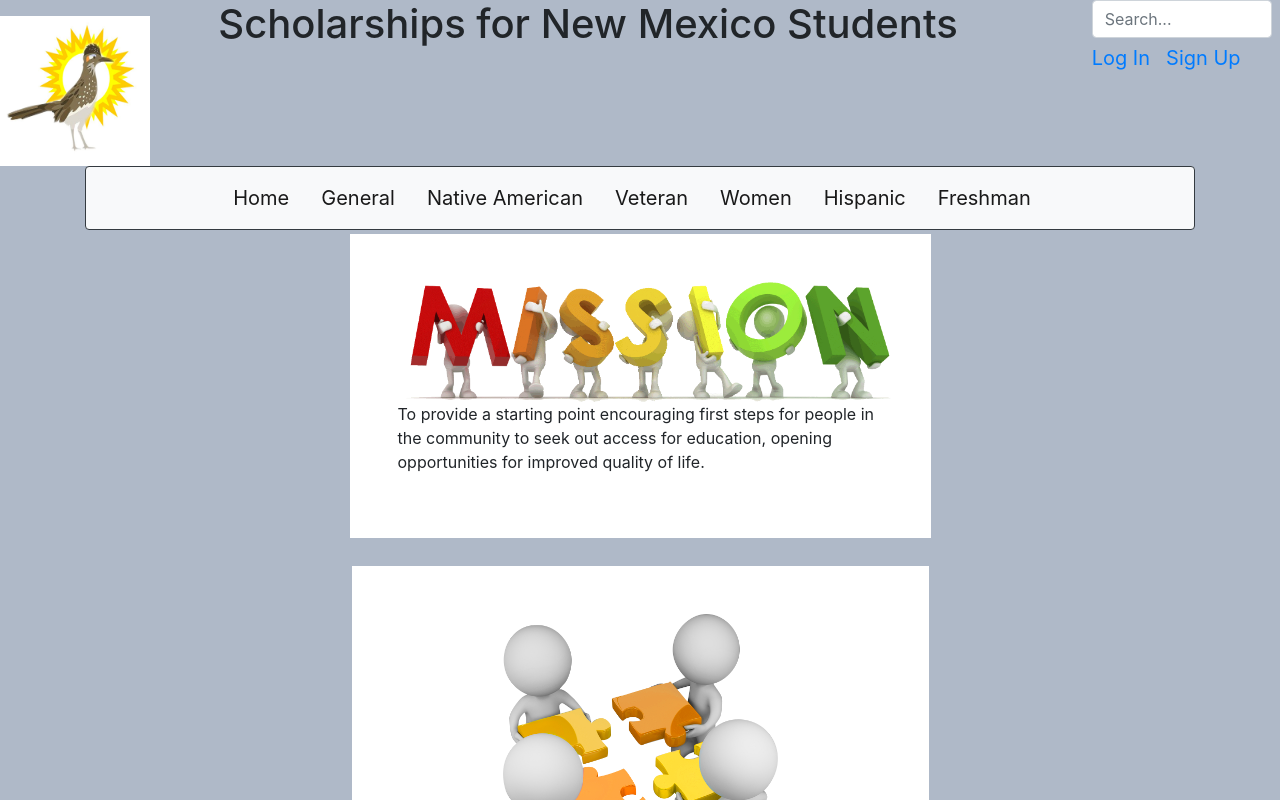
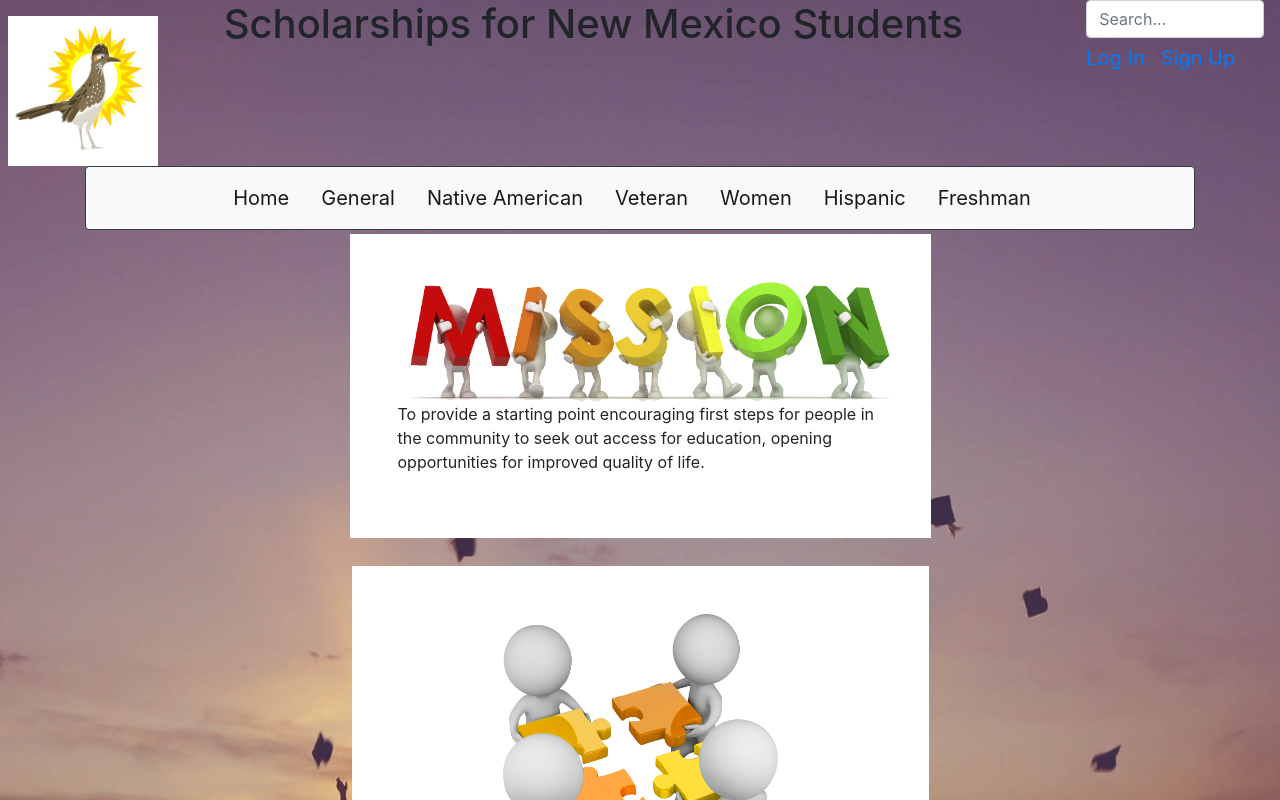
Before and after one commit to team-free-money/team-free-money-cs, a React (Create React App) app in the folder frontend/: page / in a window 1280 px wide. Shown: the top 800 px of the page. Built offline with nearby package versions, Linux system fonts and the light colour scheme.

Commit message:
added styling

```diff
--- a/frontend/src/ui/syle.css
+++ b/frontend/src/ui/syle.css
@@ -1,3 +1,19 @@
-#root {
-    background-color: #AFB9C8;
+@import url('https://fonts.googleapis.com/css?family=Audiowide');
+
+body {
+    min-height: 100vh;
+    padding: 0 0.5rem;
+    position: relative;
 }
+body::before
+{
+    content: '';
+    background: url("baim-hanif-pYWuOMhtc6k-unsplash (1).jpg") center center/cover no-repeat;
+    opacity: 1;
+    top: 0;
+    left: 0;
+    bottom: 0;
+    right: 0;
+    position: absolute;
+    z-index: -1;
+}
```
Also changed, not shown: frontend/src/ui/baim-hanif-pYWuOMhtc6k-unsplash (1).jpg (added).
